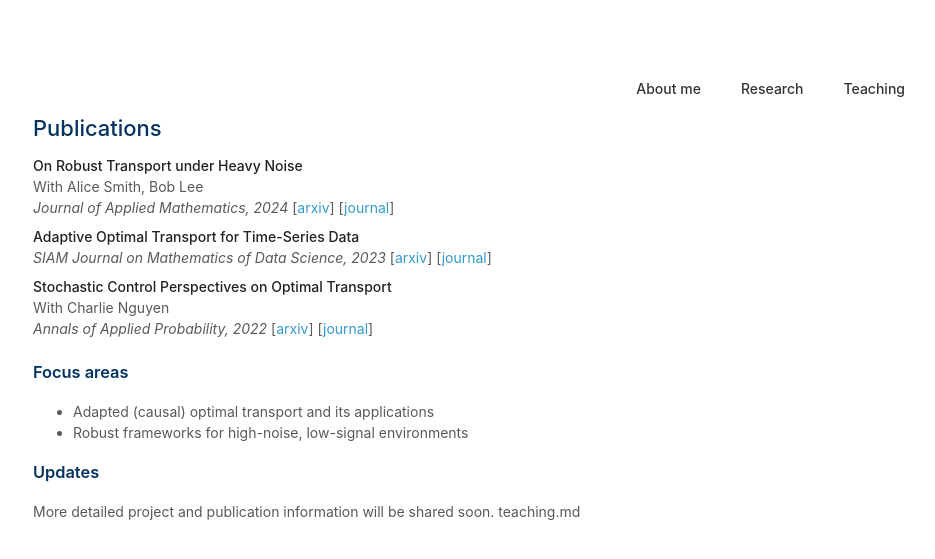
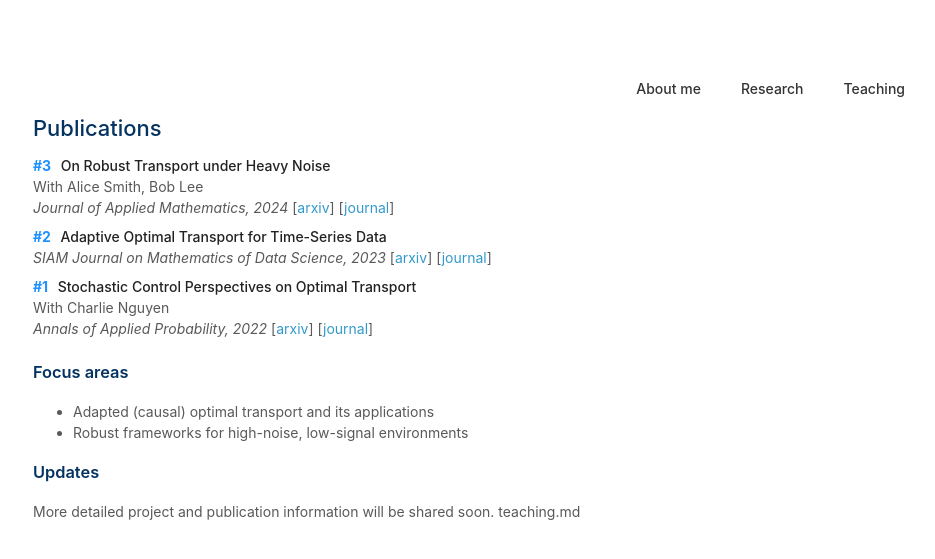
Before and after one commit to Jonghwap/Jonghwap.github.io, a Jekyll site: the page built from research.md, in a window 1280 px wide. Shown: the top 559 px of the page, without its empty margins (207-1142 px from the left). Built offline with Jekyll 4.4.1, drawn with Linux system fonts in a browser that asks for light colours; a style sheet for code colours, icons or effects is not loaded.

Commit message:
Update publication_list.html

```diff
--- a/_includes/publication_list.html
+++ b/_includes/publication_list.html
@@ -1,9 +1,13 @@
 {% assign items = include.publications | default: site.data.publications.publications %}
 {% if items and items.size > 0 %}
+{% assign total = items.size %}
 <ol class="publication-list">
   {% for pub in items %}
   <li class="publication-entry">
-    <div class="publication-title"><strong>{{ pub.title }}</strong></div>
+    <div class="publication-title">
+      <span class="publication-rank">#{{ total | minus: forloop.index0 }}</span>
+      <strong>{{ pub.title }}</strong>
+    </div>
     {% if pub.coauthors and pub.coauthors.size > 0 %}
     <div class="publication-coauthors">With {{ pub.coauthors | join: ", " }}</div>
     {% endif %}
```
